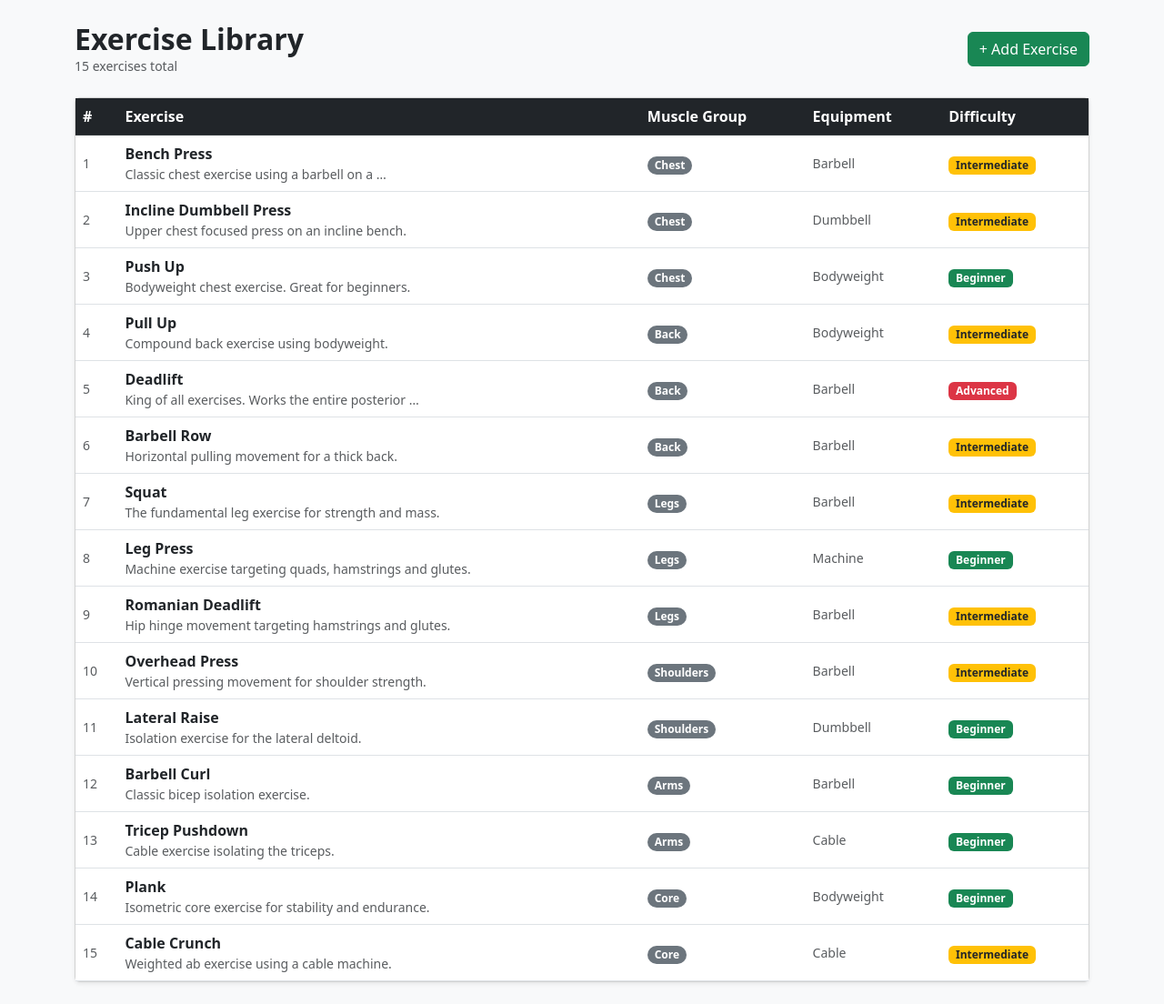
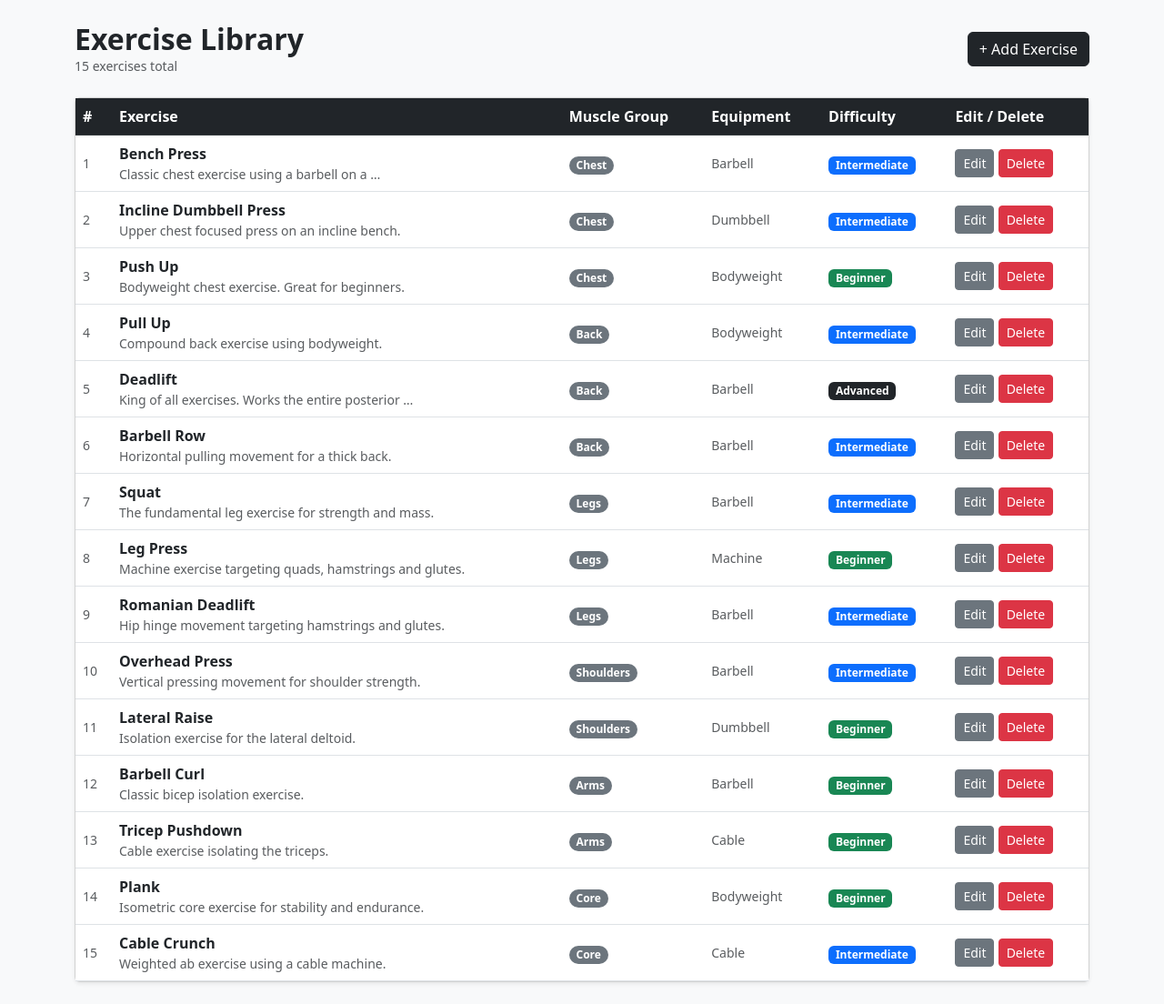
Before and after one commit to MateuszRuszczynski/GymBro, a Django app: page /exercises/ in a window 1280 px wide. Shown: the part 56-1160 px from the top of the page at 91% size. Run offline with Django 5.2, Linux system fonts and the light colour scheme; data comes from the database, SQL or seed files in the repository.

Commit message:
feat: change add button color for each model

```diff
--- a/templates/tracker/exercise_list.html
+++ b/templates/tracker/exercise_list.html
@@ -8,7 +8,7 @@
       <h2 class="fw-bold mb-0">Exercise Library</h2>
       <p class="text-muted small mb-0">{{ exercises|length }} exercises total</p>
     </div>
-    <a href="{% url 'tracker:exercise-create' %}" class="btn btn-success">
+    <a href="{% url 'tracker:exercise-create' %}" class="btn btn-dark">
       + Add Exercise
     </a>
   </div>
@@ -23,6 +23,7 @@
           <th scope="col">Muscle Group</th>
           <th scope="col">Equipment</th>
           <th scope="col">Difficulty</th>
+          <th scope="col">Edit / Delete</th>
         </tr>
         </thead>
         <tbody>
@@ -44,10 +45,20 @@
               {% if exercise.difficulty == "beginner" %}
                 <span class="badge bg-success">Beginner</span>
               {% elif exercise.difficulty == "intermediate" %}
-                <span class="badge bg-warning text-dark">Intermediate</span>
+                <span class="badge bg-primary">Intermediate</span>
               {% elif exercise.difficulty == "advanced" %}
-                <span class="badge bg-danger">Advanced</span>
+                <span class="badge bg-dark">Advanced</span>
               {% endif %}
+            </td>
+            <td>
+              <a href="{% url 'tracker:exercise-update' pk=exercise.pk %}"
+                 class="btn btn-secondary btn-sm">
+                Edit
+              </a>
+              <a href="{% url 'tracker:exercise-delete' pk=exercise.pk %}"
+                 class="btn btn-danger btn-sm">
+                Delete
+              </a>
             </td>
           </tr>
         {% empty %}
--- a/templates/tracker/gymuser_list.html
+++ b/templates/tracker/gymuser_list.html
@@ -8,7 +8,7 @@
       <h2 class="fw-bold mb-0">Members</h2>
       <p class="text-muted small mb-0">{{ gym_users|length }} members total</p>
     </div>
-    <a href="{% url 'tracker:gym-user-create' %}" class="btn btn-success">
+    <a href="{% url 'tracker:gym-user-create' %}" class="btn btn-dark">
       + Add user
     </a>
   </div>
--- a/templates/tracker/musclegroup_list.html
+++ b/templates/tracker/musclegroup_list.html
@@ -5,7 +5,7 @@
 {% block content %}
   <div class="d-flex justify-content-between align-items-center mb-4">
     <h2 class="fw-bold">Muscle Groups</h2>
-    <a href="{% url 'tracker:muscle-group-create' %}" class="btn btn-success">
+    <a href="{% url 'tracker:muscle-group-create' %}" class="btn btn-dark">
       + Add muscle group
     </a>
   </div>
--- a/templates/tracker/workoutlog_list.html
+++ b/templates/tracker/workoutlog_list.html
@@ -5,7 +5,7 @@
 {% block content %}
   <div class="d-flex justify-content-between align-items-center mb-4">
     <h2 class="fw-bold">Workout Logs</h2>
-    <a href="{% url 'tracker:workout-log-create' %}" class="btn btn-success">
+    <a href="{% url 'tracker:workout-log-create' %}" class="btn btn-dark">
       + Add workout log
     </a>
   </div>
--- a/templates/tracker/workoutplan_list.html
+++ b/templates/tracker/workoutplan_list.html
@@ -5,7 +5,7 @@
 {% block content %}
   <div class="d-flex justify-content-between align-items-center mb-4">
     <h2 class="fw-bold">Workout Plans</h2>
-    <a href="{% url 'tracker:workout-plan-create' %}" class="btn btn-success">
+    <a href="{% url 'tracker:workout-plan-create' %}" class="btn btn-dark">
       + Add workout plan
     </a>
   </div>
--- a/tracker/views.py
+++ b/tracker/views.py
@@ -9,15 +9,19 @@ def index(request):
     return render(request, "tracker/index.html")
 
 
+exercise_queryset = Exercise.objects.select_related("muscle_group")
+
+
 class ExerciseListView(ListView):
     model = Exercise
     context_object_name = "exercises"
-    queryset = Exercise.objects.select_related("muscle_group")
+    queryset = exercise_queryset
 
 
 class ExerciseDetailView(DetailView):
     model = Exercise
     context_object_name = "exercise"
+    queryset = exercise_queryset
 
 
 class ExerciseCreateView(CreateView):
@@ -96,18 +100,22 @@ class GymUserDeleteView(DeleteView):
     success_url = reverse_lazy("tracker:gym-user-list")
 
 
+workoutlog_queryset = WorkoutLog.objects.select_related(
+    "user",
+    "workout_plan",
+)
+
+
 class WorkoutLogListView(ListView):
     model = WorkoutLog
     context_object_name = "workout_logs"
-    queryset = WorkoutLog.objects.select_related(
-        "user",
-        "workout_plan",
-    )
+    queryset = workoutlog_queryset
 
 
 class WorkoutLogDetailView(DetailView):
     model = WorkoutLog
     context_object_name = "workout_log"
+    queryset = workoutlog_queryset
 
 
 class WorkoutLogCreateView(CreateView):
@@ -127,15 +135,21 @@ class WorkoutLogDeleteView(DeleteView):
     success_url = reverse_lazy("tracker:workout-log-list")
 
 
+workoutplan_queryset = WorkoutPlan.objects.select_related(
+    "created_by"
+).prefetch_related("exercises")
+
+
 class WorkoutPlanListView(ListView):
     model = WorkoutPlan
     context_object_name = "workout_plans"
-    queryset = WorkoutPlan.objects.select_related("created_by").prefetch_related("exercises")
+    queryset = workoutplan_queryset
 
 
 class WorkoutPlanDetailView(DetailView):
     model = WorkoutPlan
     context_object_name = "workout_plan"
+    queryset = workoutplan_queryset
 
 
 class WorkoutPlanCreateView(CreateView):
```
